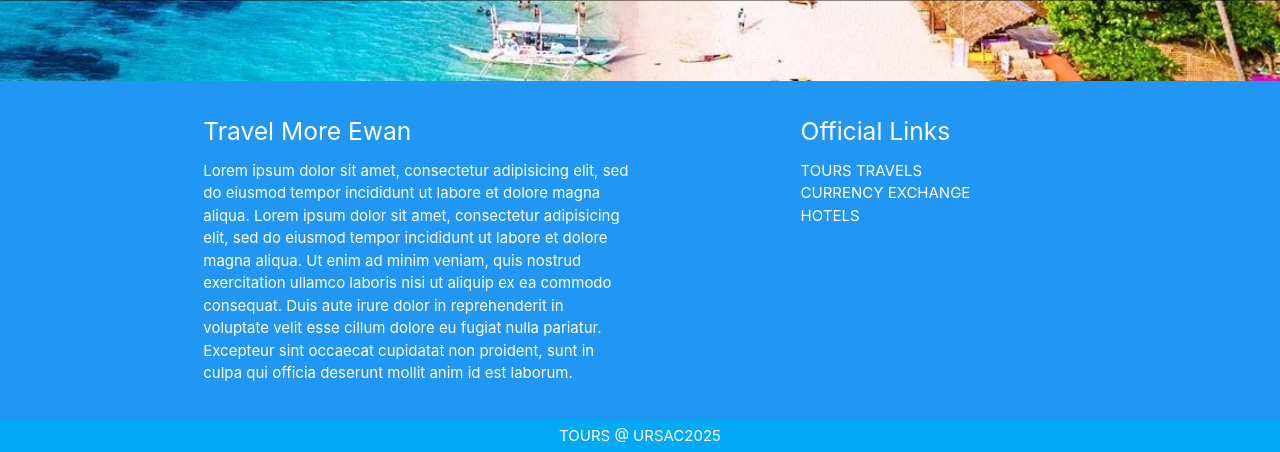
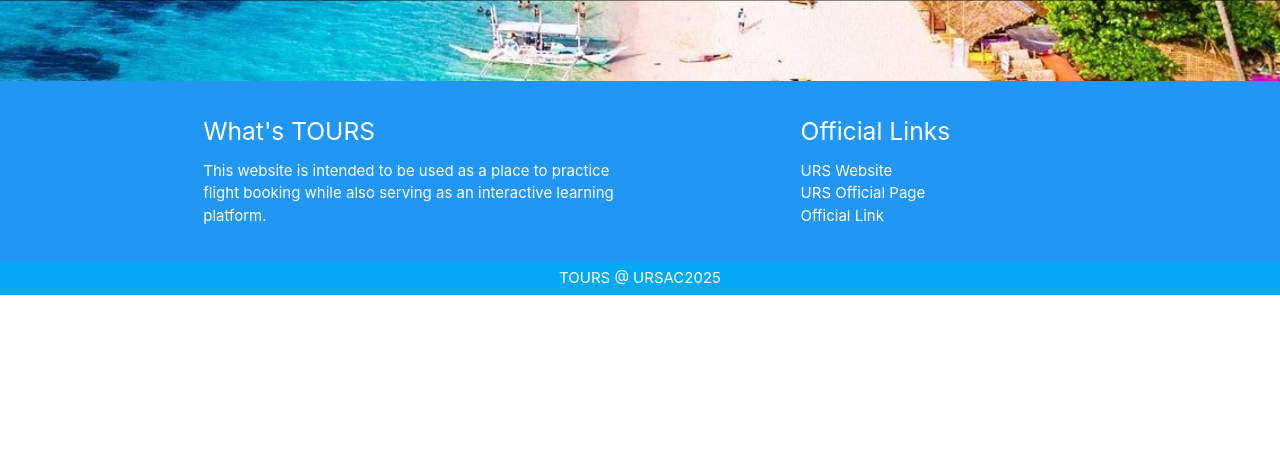
Before and after one commit to zethsu-0/Airlines, a PHP site: page /index.php in a window 1280 px wide. Shown: the part 1746-2198 px from the top of the page. After the commit the page ends 2041 px from the top, so only its background shows below. Run offline with PHP 8.4, Linux system fonts and the light colour scheme; some libraries are stand-ins or nearby versions.

Commit message:
Update footer content

```diff
--- a/templates/footer.php
+++ b/templates/footer.php
@@ -2,21 +2,15 @@
   <div class="footer-main container">
     <div class="row">
       <div class="col l6 s12">
-        <h5>Travel More Ewan</h5>
-        <p>Lorem ipsum dolor sit amet, consectetur adipisicing elit, sed do eiusmod tempor incididunt ut labore et dolore magna aliqua.
-            Lorem ipsum dolor sit amet, consectetur adipisicing elit, sed do eiusmod
-            tempor incididunt ut labore et dolore magna aliqua. Ut enim ad minim veniam,
-            quis nostrud exercitation ullamco laboris nisi ut aliquip ex ea commodo
-            consequat. Duis aute irure dolor in reprehenderit in voluptate velit esse
-            cillum dolore eu fugiat nulla pariatur. Excepteur sint occaecat cupidatat non
-            proident, sunt in culpa qui officia deserunt mollit anim id est laborum.</p>
+        <h5>What's TOURS</h5>
+        <p>This website is intended to be used as a place to practice flight booking while also serving as an interactive learning platform.</p>
       </div>
       <div class="col l4 offset-l2 s12">
         <h5>Official Links</h5>
         <ul class="footer-links">
-          <li>TOURS TRAVELS</li>
-          <li>CURRENCY EXCHANGE</li>
-          <li>HOTELS</li>
+          <li>URS Website</li>
+          <li>URS Official Page </li>
+          <li>Official Link</li>
         </ul>
       </div>
     </div>
```
